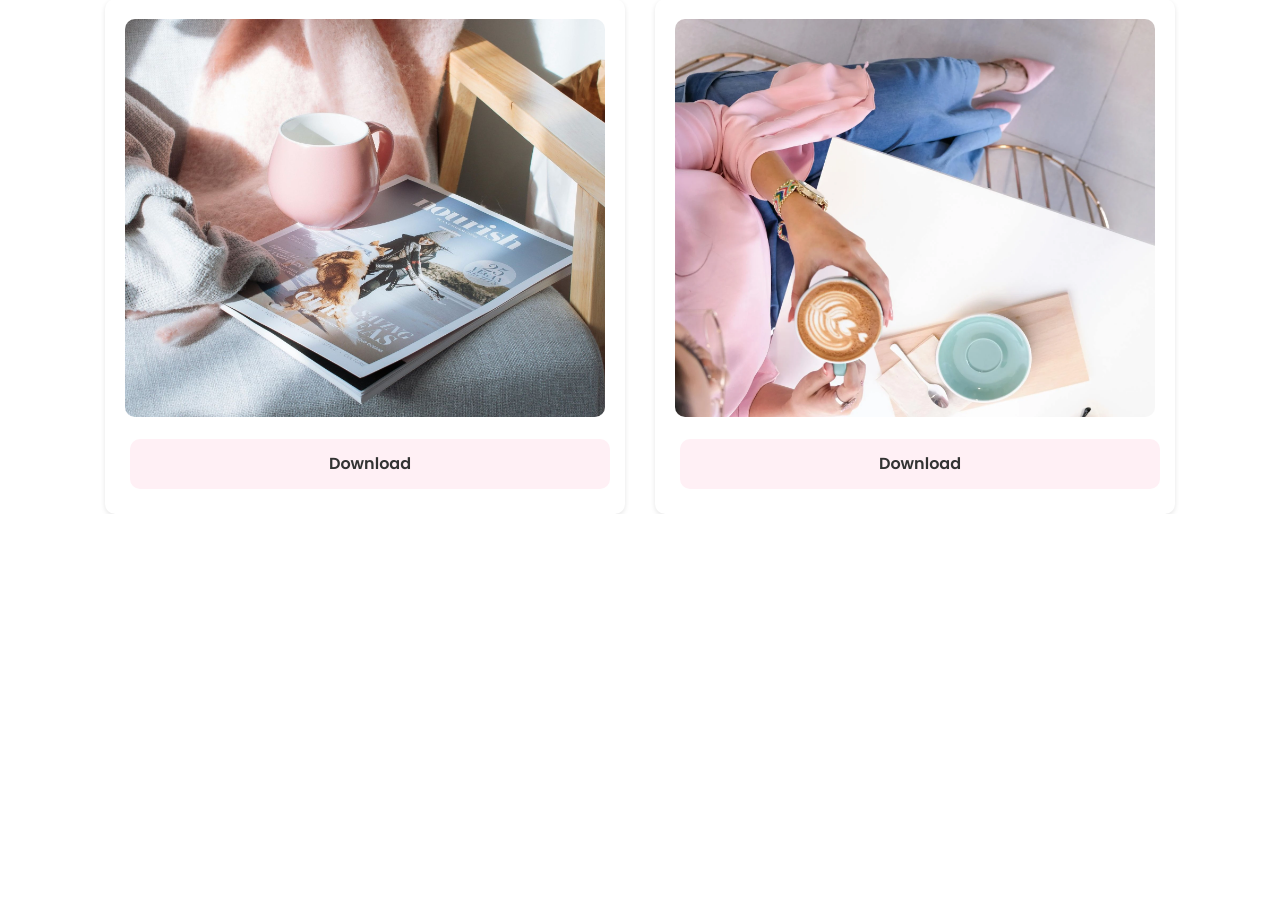
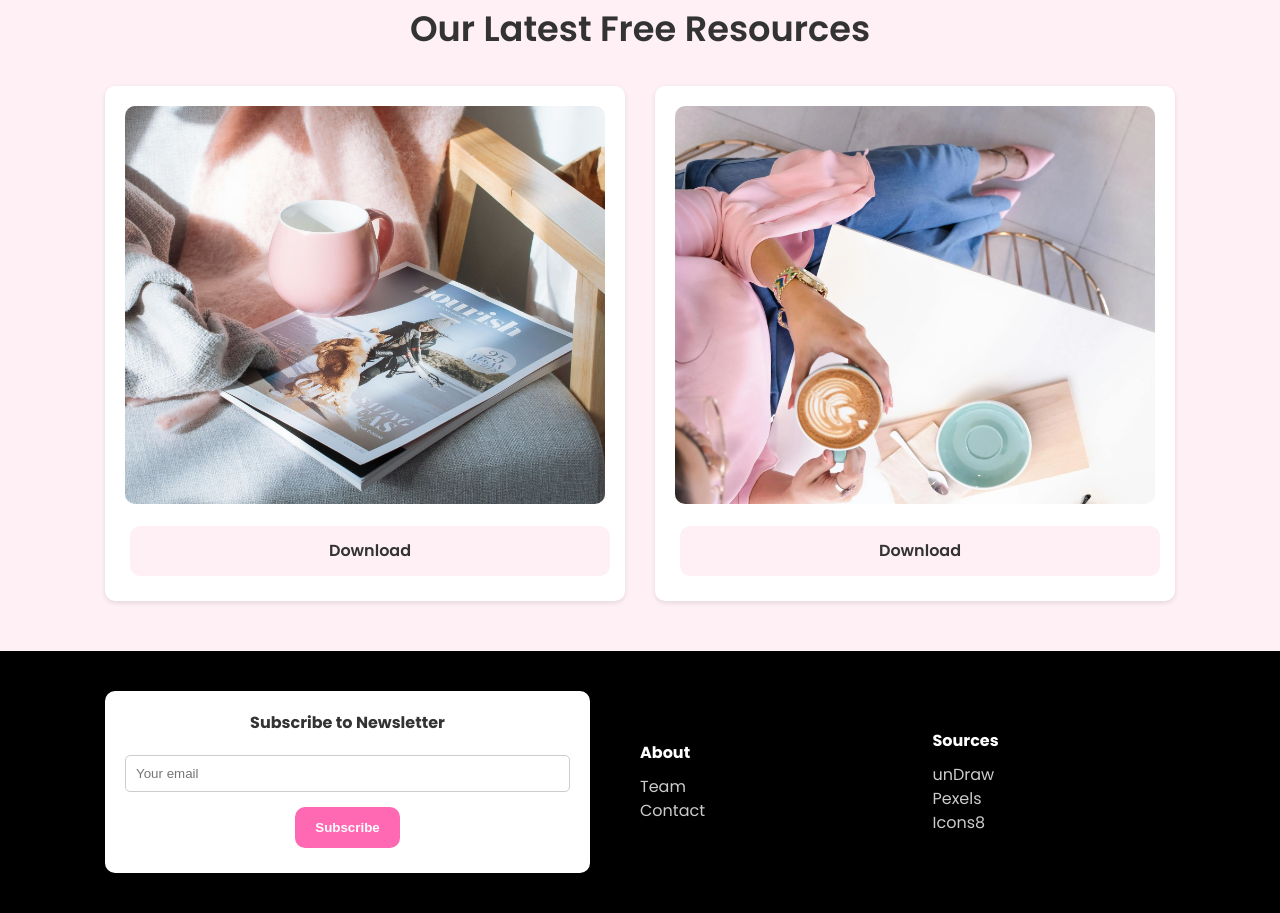
Before and after one commit to jagosia/Front-End-Course-LUT, a plain HTML site: page project/index.html in a window 1280 px wide. Shown: the part 525-1438 px from the top of the page. Before the commit the page ends 1039 px from the top, so only its background shows below. Drawn offline with Linux system fonts and the light colour scheme.

Commit message:
footer and some fixes with styles

```diff
--- a/project/index.html
+++ b/project/index.html
@@ -57,6 +57,37 @@
         </div>
     </section>
 
+      <!-- Footer -->
+  <footer class="footer bg-black">
+    <div class="container">
+      <div class="footer-grid">
+        <div class="card">
+          <h4>Subscribe to Newsletter</h4>
+          <form>
+            <input type="email" placeholder="Your email">
+            <button class="btn btn-primary">Subscribe</button>
+          </form>
+        </div>
+        <div>
+          <h4>About</h4>
+          <ul>
+            <li><a href="#">Team</a></li>
+            <li><a href="#">Contact</a></li>
+          </ul>
+        </div>
+        <div>
+          <h4>Sources</h4>
+          <ul>
+            <li><a href="#">unDraw</a></li>
+            <li><a href="#">Pexels</a></li>
+            <li><a href="#">Icons8</a></li>
+          </ul>
+        </div>
+      </div>
+    </div>
+  </footer>
+
+
 </body>
 
 </html>
--- a/project/style.css
+++ b/project/style.css
@@ -20,6 +20,12 @@ body {
 /* Utility container classes */
 .container {
     max-width: 1100px;
+    margin: 0 auto;
+    padding: 0 15px;
+}
+
+.container-sm {
+    max-width: 800px;
     margin: 0 auto;
     padding: 0 15px;
 }
@@ -56,7 +62,7 @@ body {
 
 /* Hero */
 .hero {
-    margin: 50px 0;
+    margin: 50px 0 50px;
     text-align: center;
 }
 
@@ -103,9 +109,12 @@ body {
 }
 
 /* Gallery */
-gallery {
-    padding: 60px 0;
+
+.gallery {
+    padding: 50px 20px;
+    overflow: hidden;
 }
+
 
 .gallery-grid {
     display: grid;
@@ -120,7 +129,6 @@ gallery {
     margin-bottom: 10px;
 }
 
-
 /* Cards */
 .card {
     background: #fff;
@@ -128,4 +136,76 @@ gallery {
     border-radius: 10px;
     box-shadow: 0 2px 5px rgba(0, 0, 0, 0.1);
     text-align: center;
+    color: #333;
 }
+
+
+/* Footer */
+.footer {
+    padding: 40px 0;
+    color: #ccc;
+}
+
+.footer-grid {
+    display: grid;
+    grid-template-columns: 2fr 1fr 1fr;
+    gap: 50px;
+    justify-content: center;
+    align-items: center;
+}
+
+.footer a {
+    color: #ccc;
+    text-decoration: none;
+}
+
+.footer a:hover {
+    color: var(--primary-color);
+}
+
+.footer h4 {
+    margin-bottom: 10px;
+}
+
+.footer input[type='email'] {
+    width: 100%;
+    padding: 10px;
+    border: 1px solid #ccc;
+    border-radius: 5px;
+    margin: 10px 0;
+}
+
+.footer ul {
+    list-style: none;
+    padding-left: 0;
+}
+
+/* Background */
+.bg-light {
+    background: var(--light-color);
+    color: #333;
+}
+
+.bg-black {
+    background: #000;
+    color: #fff;
+}
+
+/* Text */
+.text-center {
+    text-align: center;
+}
+
+.text-xl {
+    font-size: 2.2rem;
+    font-weight: 600;
+    margin: 20px 0;
+}
+
+
+
+.text-xxl {
+    font-size: 3rem;
+    font-weight: 700;
+    margin: 40px 0 20px;
+}
```
